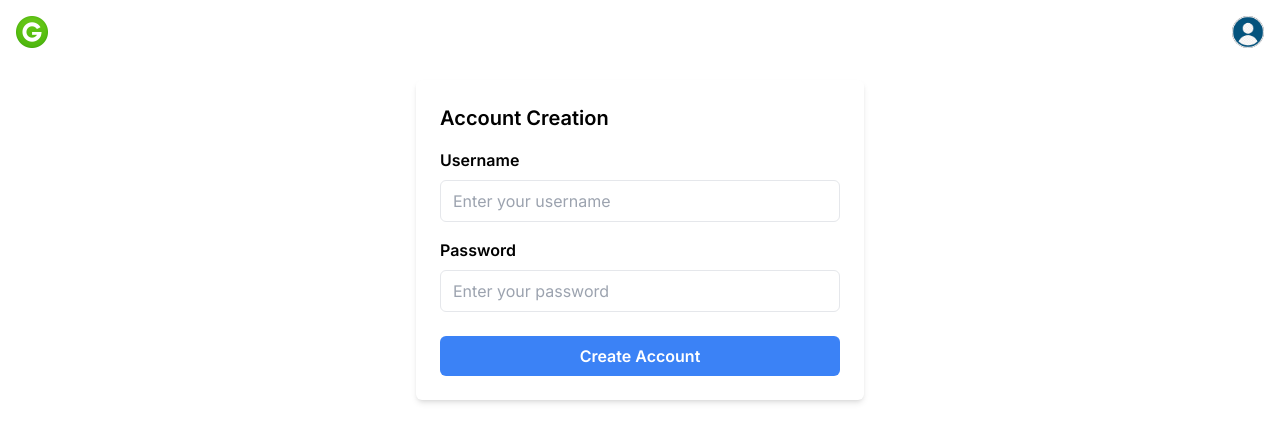
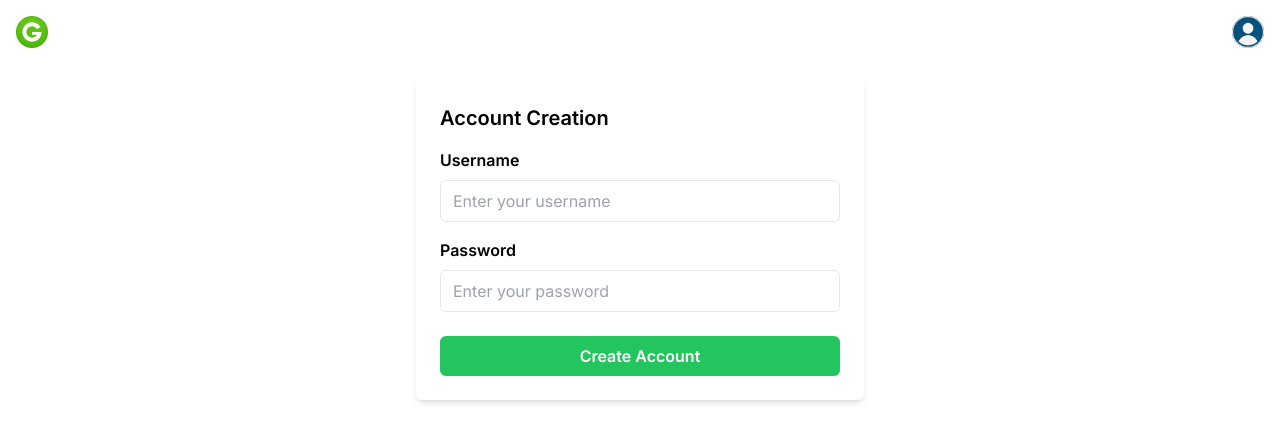
Before and after one commit to Avni17/gne_assignment, a Next.js app: page /register in a window 1280 px wide. Shown: the top 442 px of the page. Built offline with nearby package versions, Linux system fonts and the light colour scheme.

Commit message:
css changes minor

```diff
--- a/app/globals.css
+++ b/app/globals.css
@@ -19,7 +19,7 @@ body {
 /* Styling for the scrollbar */
 .scroll-container::-webkit-scrollbar {
   height: 7px !important;
-  width:7px !important;
+  width:9px !important;
 }
 
 /* Track */
@@ -29,11 +29,11 @@ body {
 
 /* Handle */
 .scroll-container::-webkit-scrollbar-thumb {
-  background: cyan; /* Color of the scrollbar handle */
+  background: #39FF14; /* Color of the scrollbar handle */
   border-radius: 10px; /* Rounded corners of the scrollbar handle */
 }
 
 /* Handle on hover */
 .scroll-container::-webkit-scrollbar-thumb:hover {
-  background: cyan; /* Color of the scrollbar handle on hover */
+  background: #39FF14; /* Color of the scrollbar handle on hover */
 }
--- a/app/layout.jsx
+++ b/app/layout.jsx
@@ -13,7 +13,7 @@ export const metadata = {
 export default function RootLayout({ children }) {
   return (
     <html lang="en">
-      <body className={inter.className}>
+      <body className={`${inter.className} scroll-container`}>
         <nav className="bg-white border-gray-200 bg-gray-900">
           <div className="max-w-screen-xl flex flex-wrap items-center justify-between mx-auto p-4">
             <a href="/" className="flex items-center space-x-3 rtl:space-x-reverse">
--- a/app/register/page.js
+++ b/app/register/page.js
@@ -56,7 +56,7 @@ const Register = () => {
             </div>
             <button
               type="submit"
-              className="w-full bg-blue-500 text-white font-semibold py-2 rounded-md transition duration-300 focus:outline-none focus:bg-blue-600"
+              className="w-full bg-green-500 text-white font-semibold py-2 rounded-md transition duration-300 focus:outline-none focus:bg-blue-600"
               disabled={isLoading}
             >
               {isLoading ? 'Creating Account...' : 'Create Account'}
```
